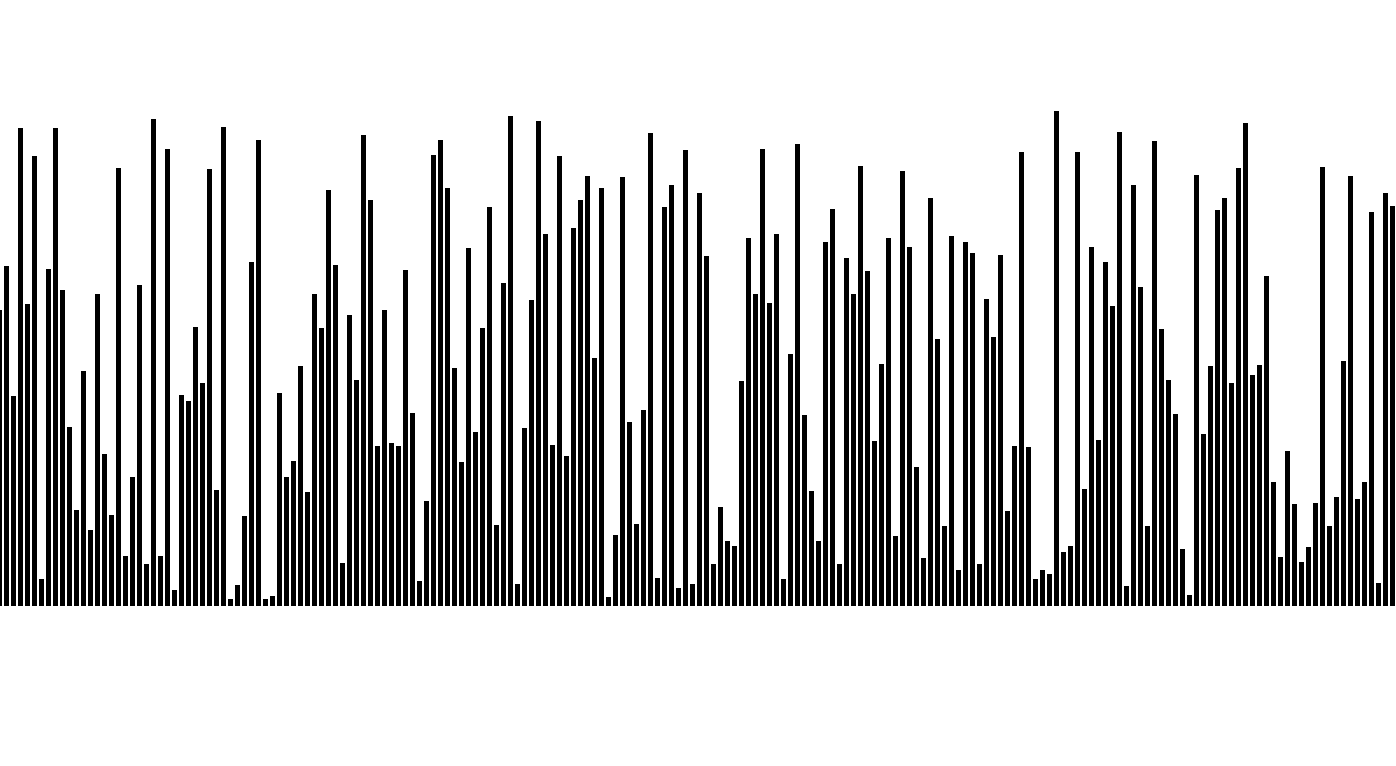
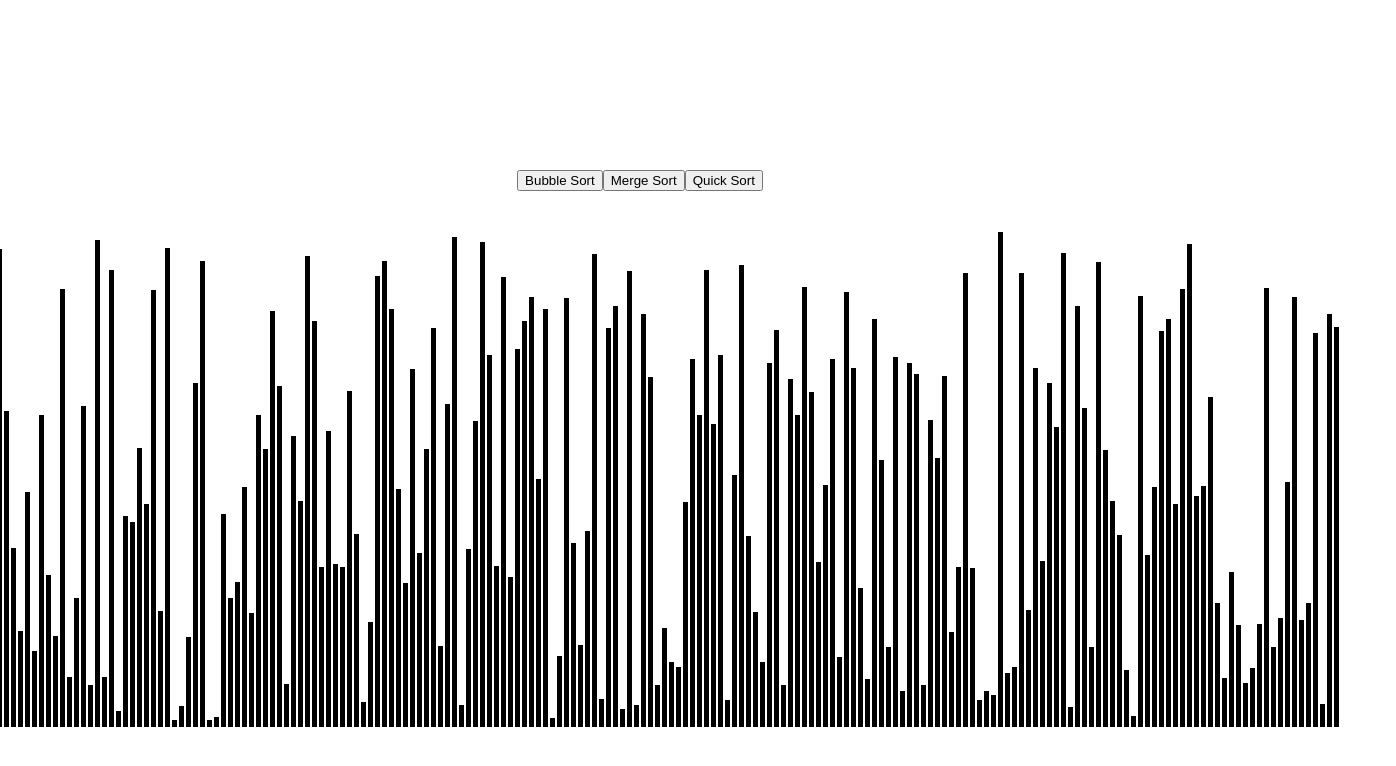
Before and after one commit to ybmlk/sorting-visualizer, a React (Create React App) app: page / in a window 1280 px wide. Shown: the top 766 px of the page, 1396 px wide, since content can reach past the window. Built offline with nearby package versions, Linux system fonts and the light colour scheme.

Commit message:
Add quick sort

```diff
--- /dev/null
+++ b/src/algorithms/quickSort.js
@@ -0,0 +1,37 @@
+function quickSort(arr) {
+  quickSortHelper(arr, 0, arr.length - 1);
+  return arr;
+}
+
+function quickSortHelper(arr, left, right) {
+  if (left >= right) return;
+  const pivotIdx = partition(arr, left, right);
+  quickSortHelper(arr, left, pivotIdx - 1);
+  quickSortHelper(arr, pivotIdx, right);
+}
+
+function partition(arr, left, right) {
+  const midIdx = Math.floor((left + right) / 2);
+  const pivot = arr[midIdx];
+
+  while (left <= right) {
+    while (arr[left] < pivot) {
+      left++;
+    }
+    while (arr[right] > pivot) {
+      right--;
+    }
+    if (left <= right) {
+      swap(arr, left, right);
+      left++;
+      right--;
+    }
+  }
+  return left;
+}
+
+function swap(arr, i, j) {
+  [arr[i], arr[j]] = [arr[j], arr[i]];
+}
+
+export default quickSort;
--- a/src/components/Board.js
+++ b/src/components/Board.js
@@ -1,6 +1,7 @@
 import React, { useState, useEffect } from 'react';
 import bubbleSort from '../algorithms/bubbleSort';
 import mergeSort from '../algorithms/mergeSort';
+import quickSort from '../algorithms/quickSort';
 
 const NUM_OF_BARS = 200;
 const MIN_HEIGHT = 5;
@@ -65,18 +66,51 @@ function Board() {
     }
   };
 
+  const handleQuickSort = () => {
+    // const animation = mergeSort(barArray.slice());
+    // setBarArray(barArray.sort((a, b) => a - b));
+    // let k = 0;
+    // for (let i = 0; i < animation.length; i++) {
+    //   const barDivs = document.querySelectorAll('.array-bar');
+    //   const [currBar, currHeight, currSpeed] = animation[i];
+    //   let speed = 50;
+    //   if (currSpeed !== 0) {
+    //     k++;
+    //   }
+    //   setTimeout(() => {
+    //     barDivs[currBar].style.height = `${currHeight}px`;
+    //     if (currSpeed !== 0) {
+    //       barDivs[currBar].style.backgroundColor = 'turquoise';
+    //       setTimeout(() => {
+    //         barDivs[currBar].style.backgroundColor = 'black';
+    //       }, speed);
+    //     }
+    //   }, k * speed);
+    // }
+    setBarArray(quickSort(barArray.slice()));
+  };
+
   return (
     <div
-      style={{ height: '100vh', display: 'flex', alignItems: 'center', justifyContent: 'center' }}
+      style={{
+        height: '90vh',
+        display: 'flex',
+        flexDirection: 'column',
+        alignItems: 'center',
+        justifyContent: 'flex-end',
+      }}
     >
-      <button onClick={handleBubbleSort}>Bubble Sort</button>
-      <button onClick={handleMergeSort}>Merge Sort</button>
+      <div style={{ marginBottom: 40 }}>
+        <button onClick={handleBubbleSort}>Bubble Sort</button>
+        <button onClick={handleMergeSort}>Merge Sort</button>
+        <button onClick={handleQuickSort}>Quick Sort</button>
+      </div>
       <div
         style={{
           display: 'flex',
           justifyContent: 'center',
           alignItems: 'flex-end',
-          marginBottom: 100,
+          // marginBottom: 100,
         }}
       >
         {barArray.map((height, idx) => {
```
